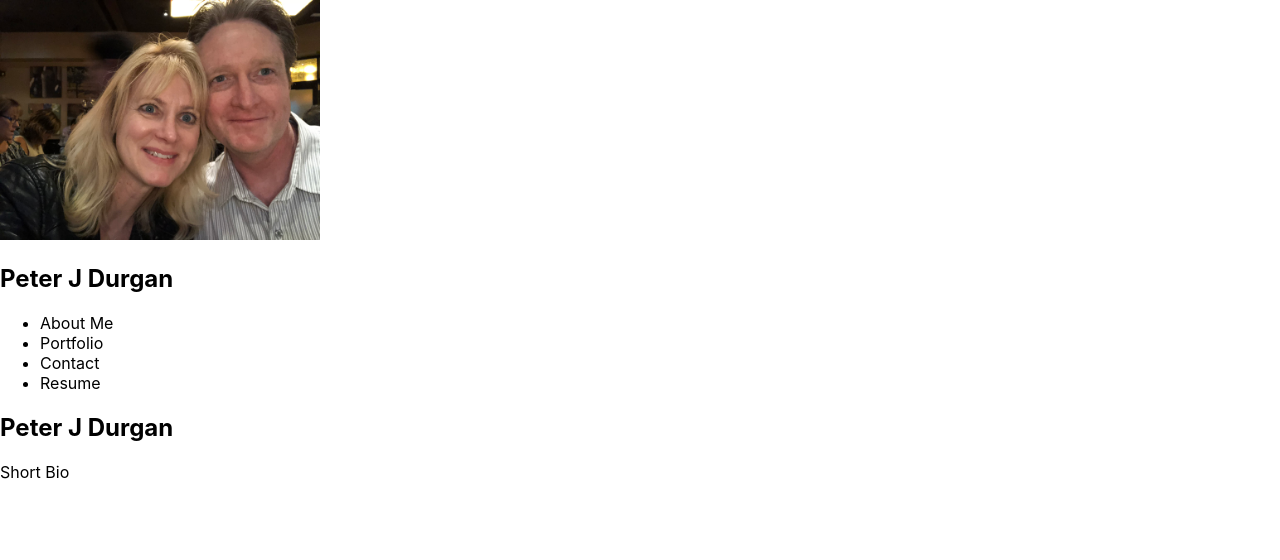
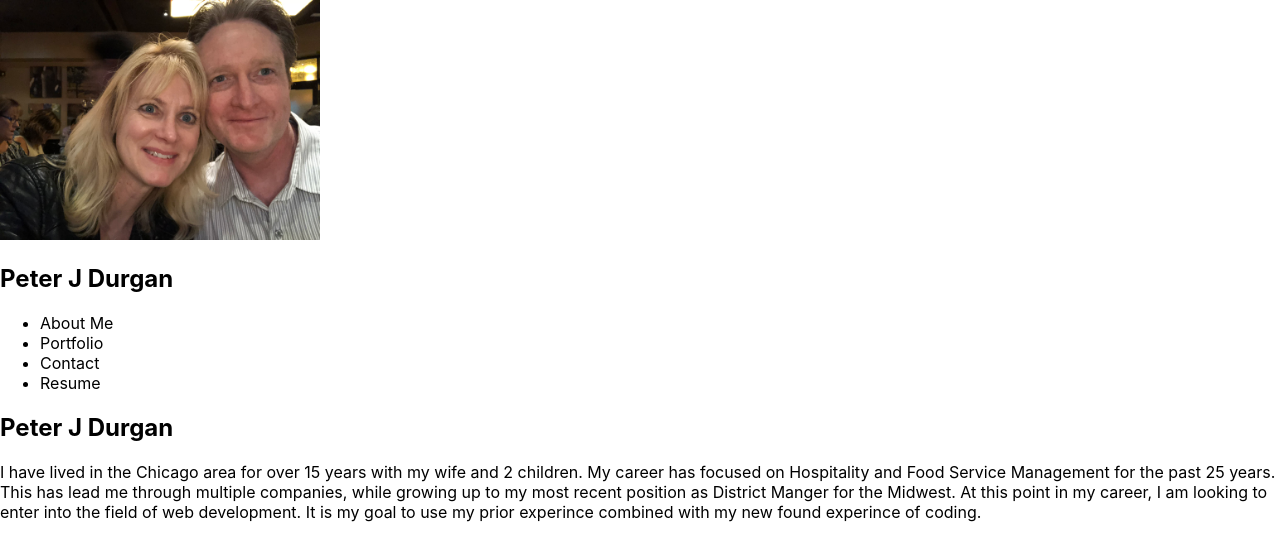
Before and after one commit to durganp1/pd-portfolio, a React (Create React App) app: page / in a window 1280 px wide. Shown: the top 560 px of the page. Built offline with nearby package versions, Linux system fonts and the light colour scheme.

Commit message:
added About component and data

```diff
--- a/src/components/About/index.js
+++ b/src/components/About/index.js
@@ -7,7 +7,16 @@ function About() {
     return (
         <section>
             <h1>Peter J Durgan</h1>
-            <p>Short Bio</p>
+            <p>
+                    I have lived in the Chicago area for over 15 years with my wife
+                and 2 children.  My career has focused on Hospitality and Food Service
+                Management for the past 25 years.  This has lead me through multiple
+                companies, while growing up to my most recent position as District Manger
+                for the Midwest.  At this point in my career, I am looking to enter into the
+                field of web development.  It is my goal to use my prior experince combined
+                with my new found experince of coding.
+
+            </p>
         </section>
     );
 }
```
